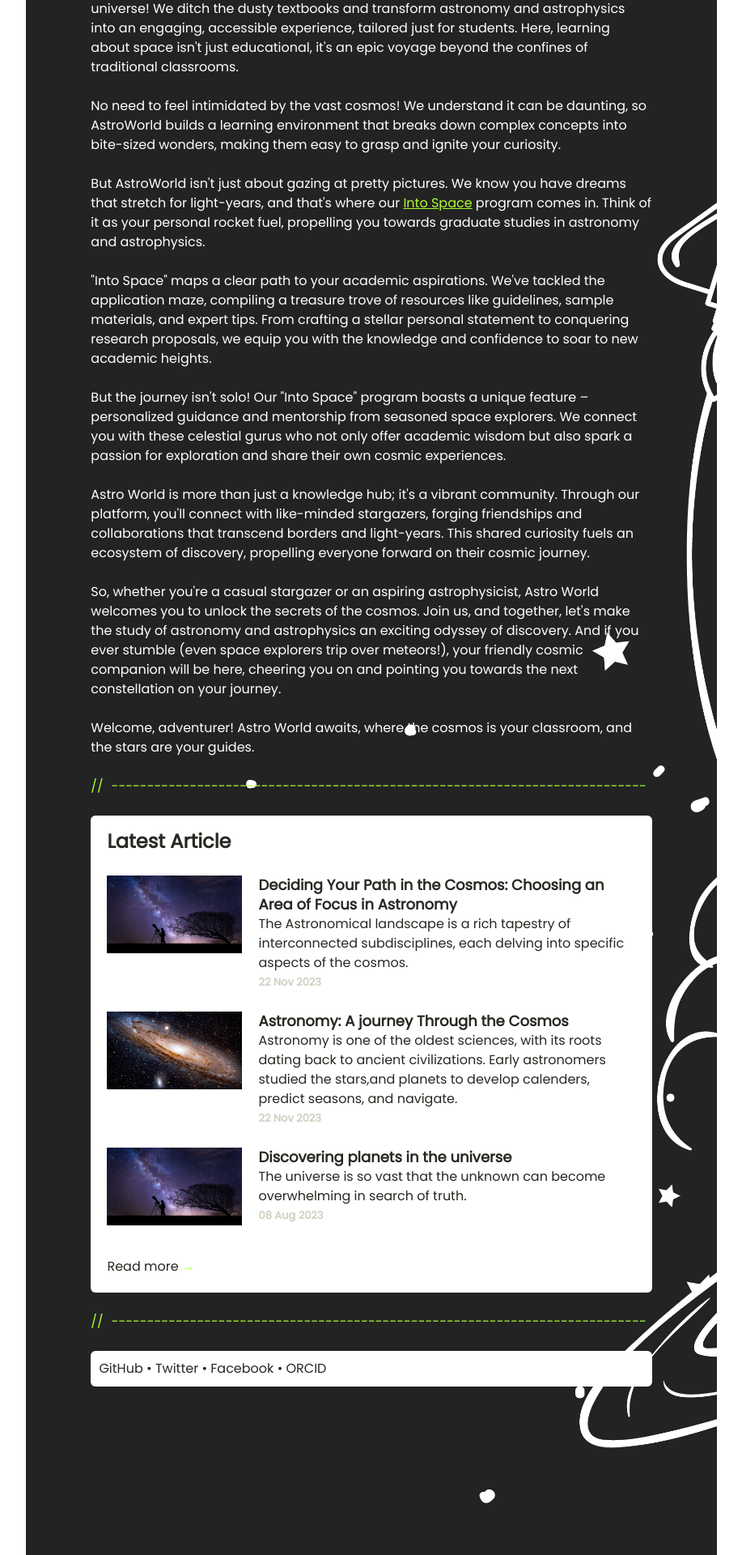
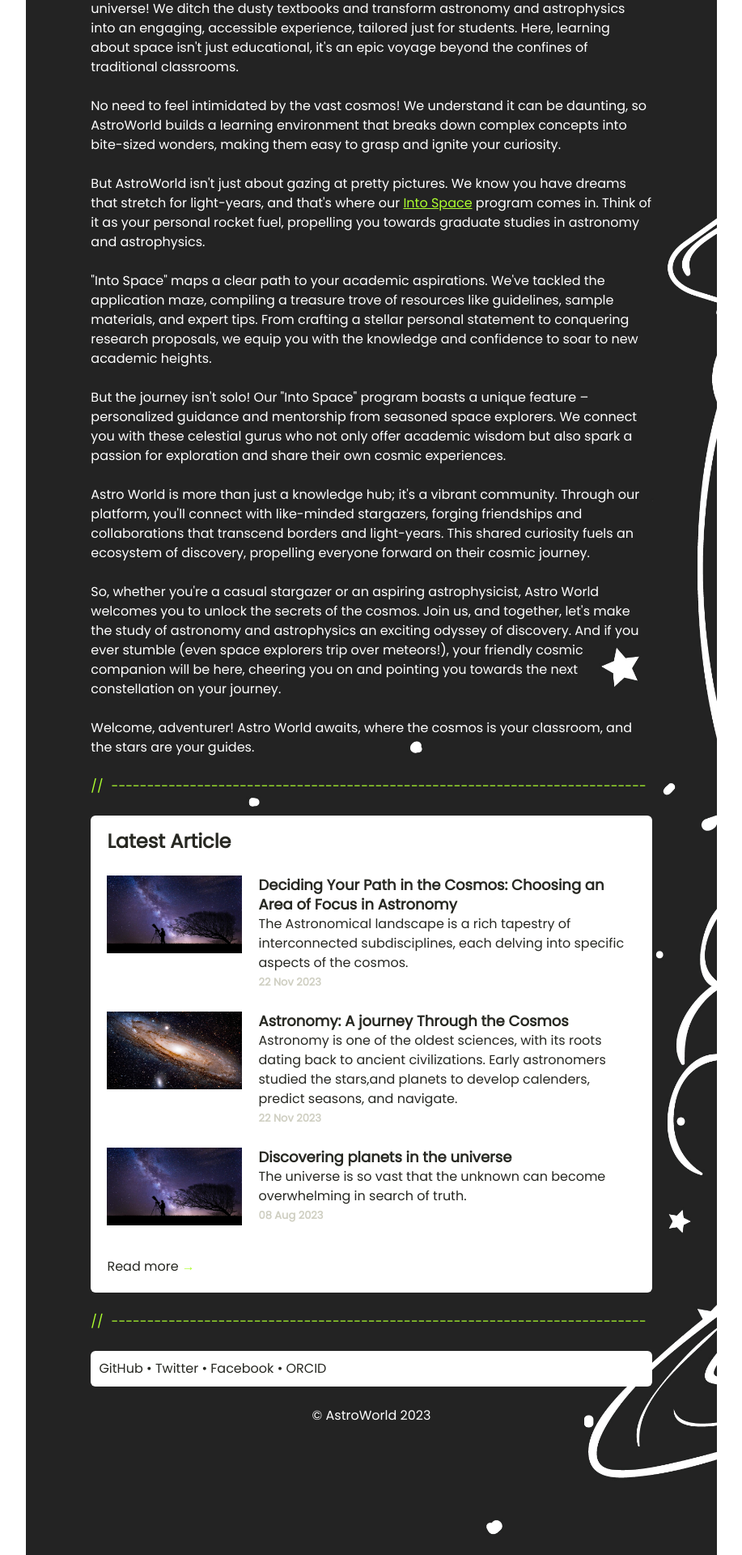
Before and after one commit to AstroWorld-Into-Space/Astro-World, a PHP site: page / in a window 1280 px wide. Shown: the part 379-2299 px from the top of the page at 81% size, without its empty margins (181-1098 px from the left). Run offline with PHP 8.4, Linux system fonts and the light colour scheme.

Commit message:
minor adjustments

```diff
--- a/about.html
+++ b/about.html
@@ -55,7 +55,7 @@
         in the field and beyond.
       </p>
 
-      <h3><a href="resources.html">Connect</a></h3>
+      <h3><a href="resources.html">Resources</a></h3>
 
       <footer>
         <ul>
@@ -87,6 +87,7 @@
           </li>
         </ul>
       </footer>
+      <p class="copyright">© AstroWorld 2023</p>
     </div>
   </body>
 </html>
--- a/css/style.css
+++ b/css/style.css
@@ -112,6 +112,7 @@
     margin: auto;
     display: flex;
     min-height: 3.5rem;
+    padding-top: 0.5rem;
   }
   #mainWrapper .mobile-logo {
     width: 60px;
@@ -276,7 +277,6 @@
 @media screen and (max-width: 600px) {
   .profileBio {
     display: block;
-    font-size: 14px;
     margin-top: 2ch;
     max-width: 40ch;
   }
@@ -432,4 +432,10 @@
 
 .dot {
   color: #272822;
+}
+
+.copyright {
+  width: 100%;
+  margin-top: 1.5rem;
+  text-align: center;
 }/*# sourceMappingURL=style.css.map */
--- a/css/style.scss
+++ b/css/style.scss
@@ -127,6 +127,7 @@
       margin: auto;
       display: flex;
       min-height: 3.5rem;
+      padding-top: 0.5rem;
     }
     .mobile-logo {
       width: 60px;
@@ -310,7 +311,6 @@
 @media screen and (max-width: 600px) {
   .profileBio {
     display: block;
-    font-size: 14px;
     margin-top: 2ch;
     max-width: 40ch;
   }
@@ -477,3 +477,9 @@
 .dot {
   color: #272822;
 }
+
+.copyright {
+  width: 100%;
+  margin-top: 1.5rem;
+  text-align: center;
+}
--- a/dropdown.js
+++ b/dropdown.js
@@ -13,5 +13,5 @@
 }
 
 function close() {
-    mainMenu.style.top = '-100%';
+    mainMenu.style.top = '-100vh';
 }
--- a/index.html
+++ b/index.html
@@ -250,6 +250,7 @@
                 </li>
               </ul>
             </footer>
+            <p class="copyright">© AstroWorld 2023</p>
           </main>
         </div>
       </div>
--- a/projects.html
+++ b/projects.html
@@ -148,6 +148,7 @@
                   <li><a href="https://orcid.org/0009-0002-9908-244X" class="footerLink">ORCID</a></li>
               </ul>
               </footer>
+              <p class="copyright">© AstroWorld 2023</p>
           </main>
         </div>
       </div>
--- a/resources.html
+++ b/resources.html
@@ -160,6 +160,7 @@
                 </li>
               </ul>
             </footer>
+            <p class="copyright">© AstroWorld 2023</p>
           </main>
         </div>
       </div>
```
Also changed, not shown: 1 other file.
